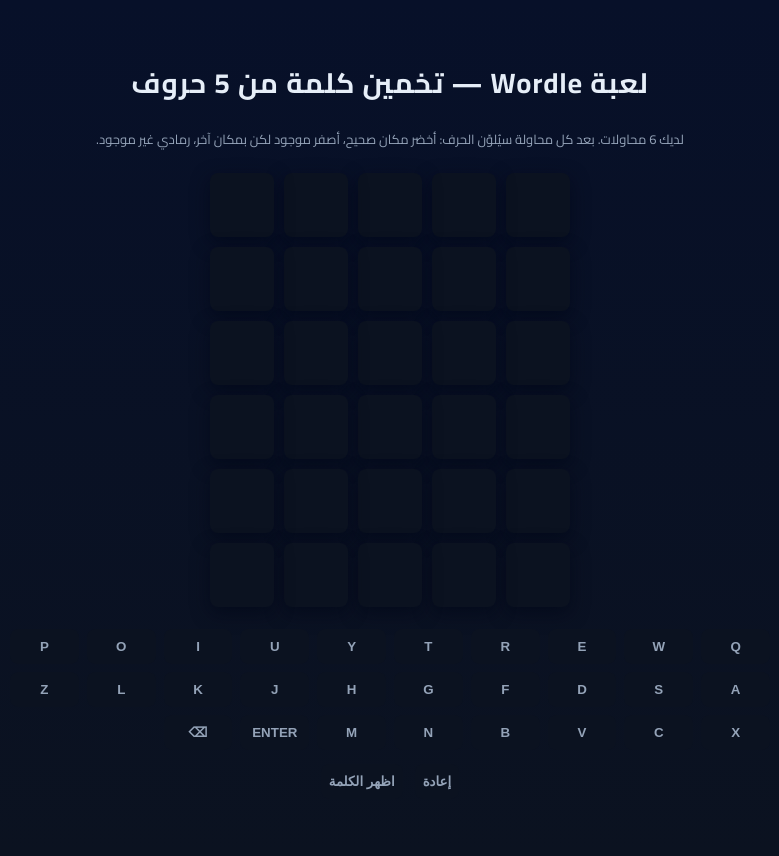
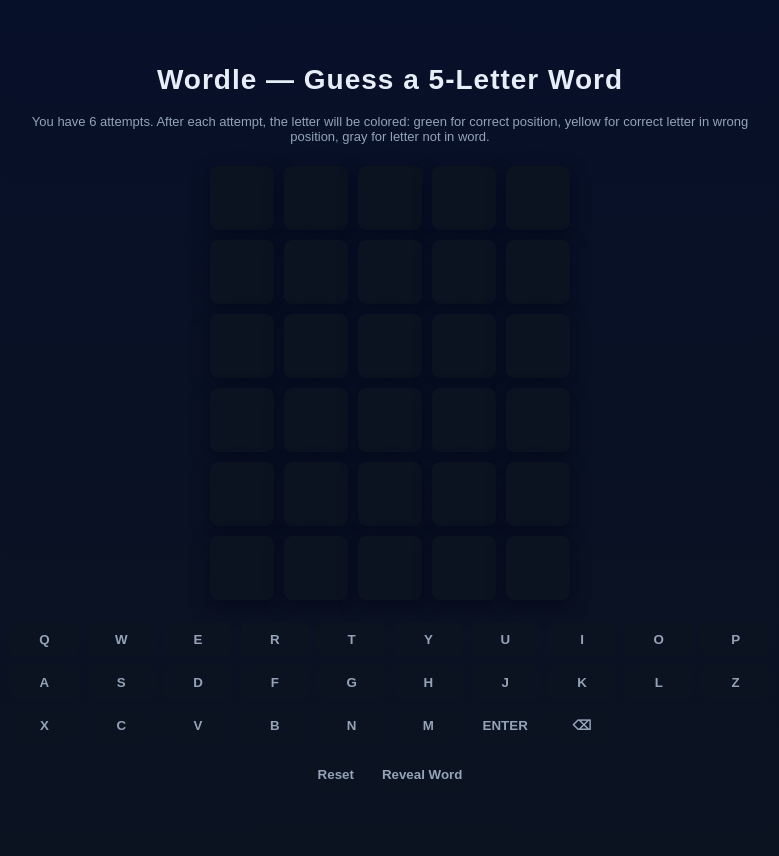
Before and after one commit to mohammadbjoma/Wordle_game, a Django app: template core/templates/wordle.html in a window 1280 px wide. Shown: the whole page, without its empty margins (250-1029 px from the left). Run offline with Django 3.2, Linux system fonts and the light colour scheme; the template is opened without the code that fills it, so the values that code supplies are empty.

Commit message:
fix front

```diff
--- a/core/templates/wordle.html
+++ b/core/templates/wordle.html
@@ -1,24 +1,23 @@
 {% load static %}
 <!DOCTYPE html>
-<html lang="ar" dir="rtl">
+<html lang="en" dir="ltr">
 
 <head>
     <meta charset="utf-8" />
     <meta name="viewport" content="width=device-width,initial-scale=1" />
-    <title>Wordle — لعبة كلمات</title>
+    <title>Wordle — Word Guessing Game</title>
     <link rel="stylesheet" href="{% static 'css/style.css' %}" />
-    <link href="https://fonts.googleapis.com/css2?family=Cairo:wght@400;700&display=swap" rel="stylesheet" />
+    <link href="https://fonts.googleapis.com/css2?family=Roboto:wght@400;700&display=swap" rel="stylesheet" />
     <meta name="server-word" content="{% if server_word %}{{ server_word|upper }}{% endif %}">
     <script src="{% static 'js/script.js' %}" defer></script>
 </head>
 
 <body>
-    <div class="app" role="application" aria-label="Wordle Arabic-style">
+    <div class="app" role="application" aria-label="Wordle Game">
         <header>
-            <h1>لعبة Wordle — تخمين كلمة من 5 حروف</h1>
+            <h1>Wordle — Guess a 5-Letter Word</h1>
             <div class="footer">
-                لديك 6 محاولات. بعد كل محاولة سيُلوّن الحرف: أخضر مكان صحيح، أصفر
-                موجود لكن بمكان آخر، رمادي غير موجود.
+                You have 6 attempts. After each attempt, the letter will be colored: green for correct position, yellow for correct letter in wrong position, gray for letter not in word.
             </div>
         </header>
 
@@ -27,8 +26,8 @@
             <div id="keyboard" class="keyboard" aria-hidden="false"></div>
 
             <div style="display:flex;gap:12px;justify-content:center;margin-top:14px;">
-                <button id="btn-reset" class="key">إعادة</button>
-                <button id="btn-reveal" class="key">اظهر الكلمة</button>
+                <button id="btn-reset" class="key">Reset</button>
+                <button id="btn-reveal" class="key">Reveal Word</button>
             </div>
         </main>
     </div>
```
